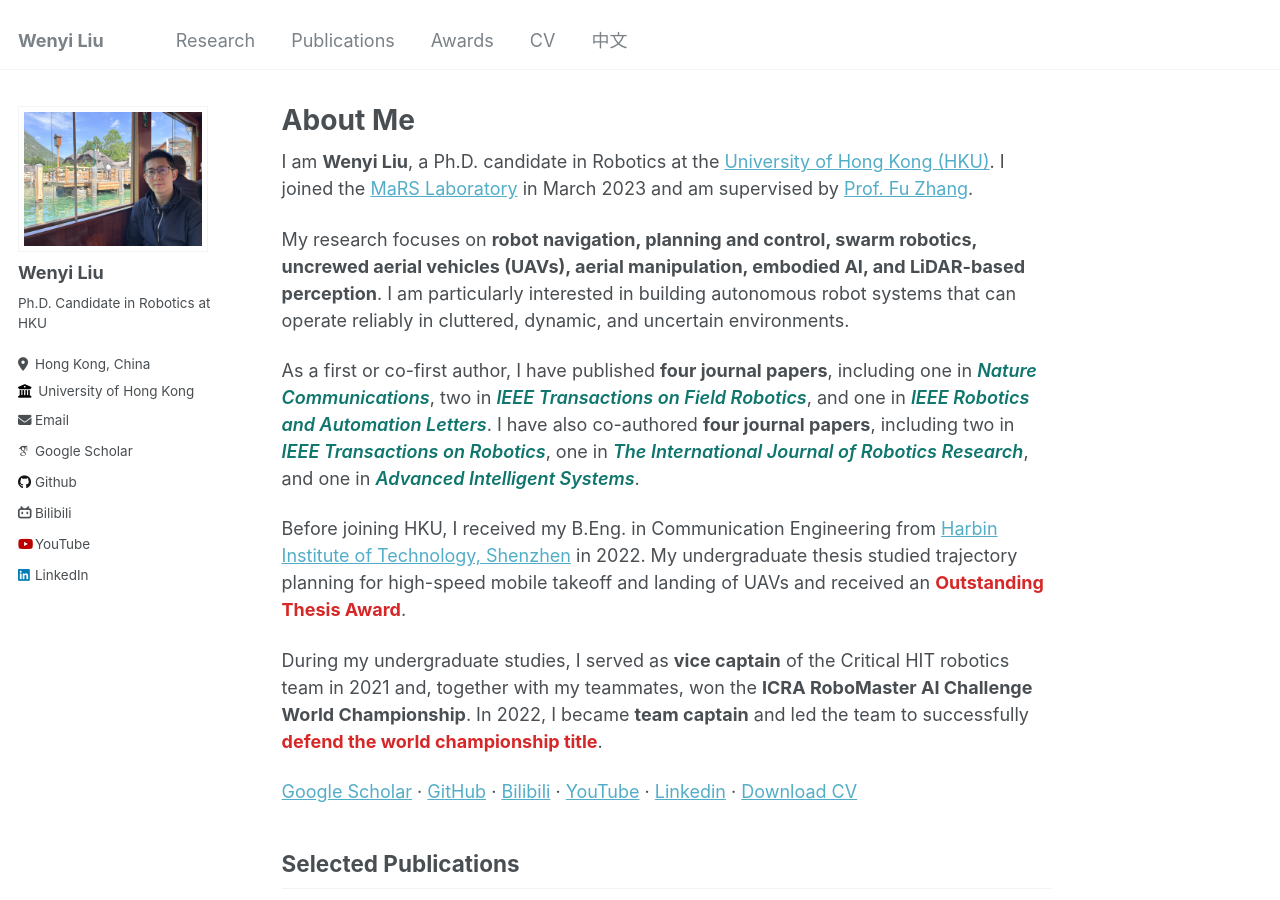
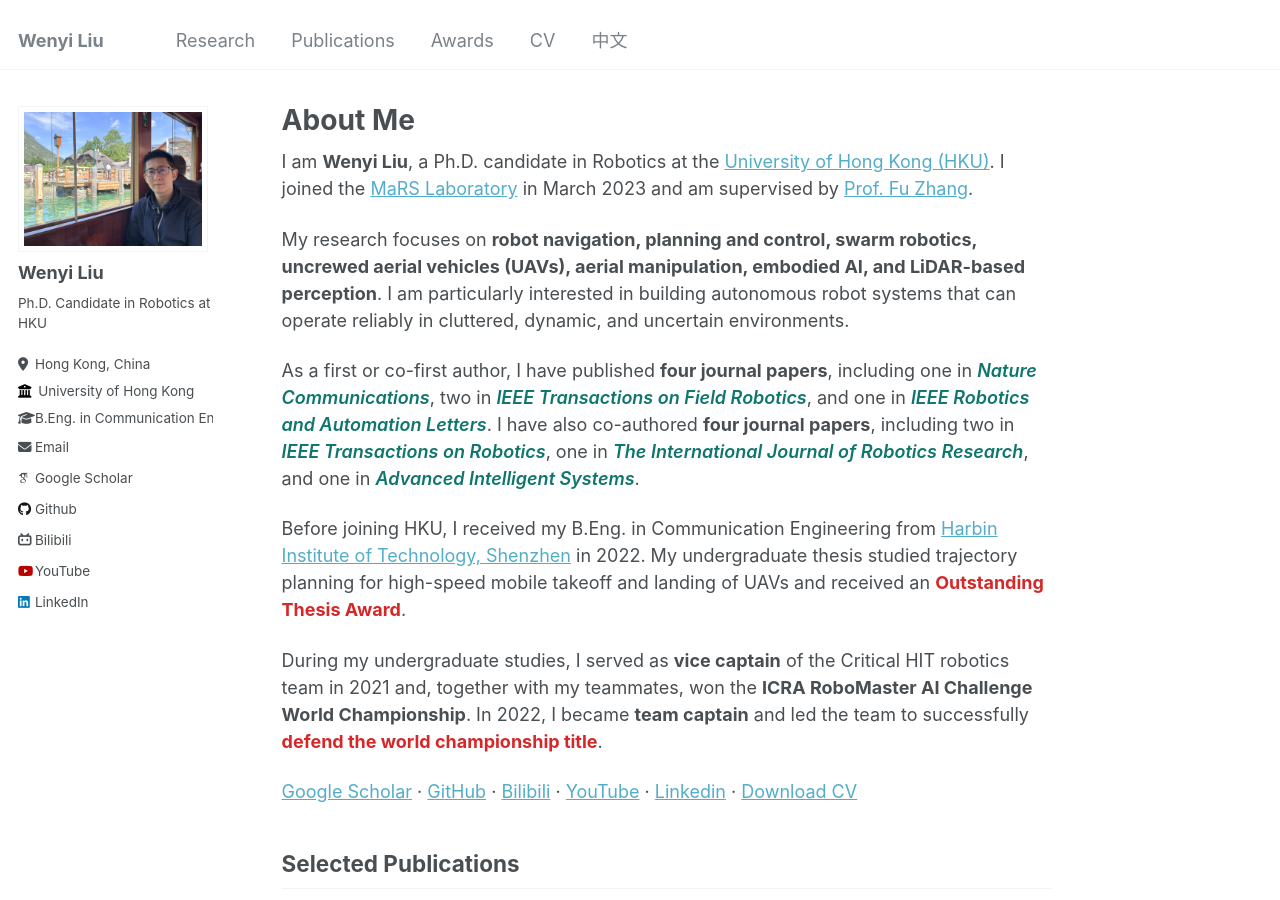
Before and after one commit to FENYUN323/liuwenyi.github.io, a Jekyll site: the page built from _pages/about.md, in a window 1280 px wide and 900 px high. Built offline with Jekyll 4.4.1, drawn with Linux system fonts in a browser that asks for light colours; some web fonts are replaced.

Commit message:
Add undergraduate education to sidebar

```diff
--- a/_config.yml
+++ b/_config.yml
@@ -27,6 +27,7 @@ author:
   bio              : "Ph.D. Candidate in Robotics at HKU"
   location         : "Hong Kong, China"
   employer         : "University of Hong Kong"
+  undergraduate    : "B.Eng. in Communication Engineering, Harbin Institute of Technology, Shenzhen"
   uri              : # URL
   email            : "liuwenyi@connect.hku.hk"
 
--- a/_data/authors.yml
+++ b/_data/authors.yml
@@ -7,6 +7,7 @@ wenyi_zh:
   bio: "香港大学机器人学博士"
   location: "中国香港"
   employer: "香港大学"
+  undergraduate: "通信工程工学学士，哈尔滨工业大学（深圳）"
   email: "liuwenyi@connect.hku.hk"
   googlescholar: "https://scholar.google.com/citations?user=vtPuO3kAAAAJ"
   github: "FENYUN323"
--- a/_includes/author-profile.html
+++ b/_includes/author-profile.html
@@ -40,6 +40,9 @@
       {% endif %}
       {% if author.employer %}
         <li class="author__desktop"><i class="fa fa-solid fa-building-columns icon-pad-right" aria-hidden="true"></i>{{ author.employer }}</li>
+      {% endif %}
+      {% if author.undergraduate %}
+        <li class="author__desktop"><i class="fas fa-fw fa-graduation-cap icon-pad-right" aria-hidden="true"></i>{{ author.undergraduate }}</li>
       {% endif %}
       {% if author.uri %}
         <li><a href="{{ author.uri }}"><i class="fas fa-fw fa-link icon-pad-right" aria-hidden="true"></i>{% if page.lang == "zh-CN" %}网站{% else %}{{ site.data.ui-text[site.locale].website_label | default: "Website" }}{% endif %}</a></li>
```
